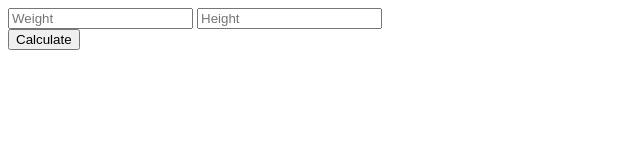
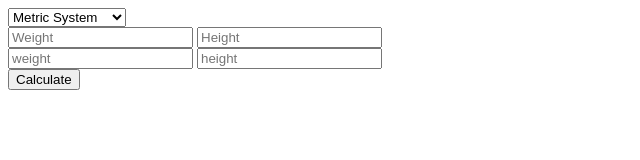
Before and after one commit to AlexSaxena/BMI_Challenge, a website: page src/index.html in a window 1280 px wide. Shown: the whole page, without its empty margins (0-640 px from the left). Drawn offline with Linux system fonts and the light colour scheme.

Commit message:
Added Imperial features and form

```diff
--- a/src/index.html
+++ b/src/index.html
@@ -12,12 +12,28 @@
 
 <body>
     <form id="calculate">
+
+        <div class="form-group row">
+                <div class="col-auto">
+                    <select class="form-control" id="my-select">
+                        <option value="metric">Metric System</option>
+                        <option value="imperial">Imperial System</option>
+                    </select>
+                </div>
+        </div>
+
         <div id="metric-inputs">
             <input type="text" id="weight-in-kgs" placeholder="Weight">
             <input type="text" id="height-in-cm" placeholder="Height">
         </div>
+
+        <div id="imperial-inputs">
+            <input type="text" id="weight-in-lbs" placeholder="weight">
+            <input type="text" id="height-in-in" placeholder="height">
+        </div>
         <button type="submit" value="Calculate"> Calculate </button>
     </form>
+
     <div>
         <span id="display_value"></span>
         <span id="display_message"></span>
--- a/src/js/bmi_calculator.js
+++ b/src/js/bmi_calculator.js
@@ -11,6 +11,7 @@ function BMICalculator(){
           setBMIMessage(obj);
         }
       };
+
       //Imperial BMI Calculator
       BMICalculator.prototype.imperial_bmi = function(obj) {
         let weight = obj.weight;
@@ -21,7 +22,6 @@ function BMICalculator(){
             setBMIMessage(obj);
         }
       };
-
 
       function setBMIMessage (obj){
         if (obj.bmiValue < 18.5) {
--- a/src/js/person.js
+++ b/src/js/person.js
@@ -9,6 +9,12 @@ function Person(attr) {
     };
 };
 
+//Imperial
+Person.prototype.calculate_imperial_bmi  = function() {
+    calculator = new BMICalculator();
+    calculator.imperial_bmi(this);
+};
+
 if (typeof module !== 'undefined' && module.exports) {
     module.exports = Person;
 }
```
